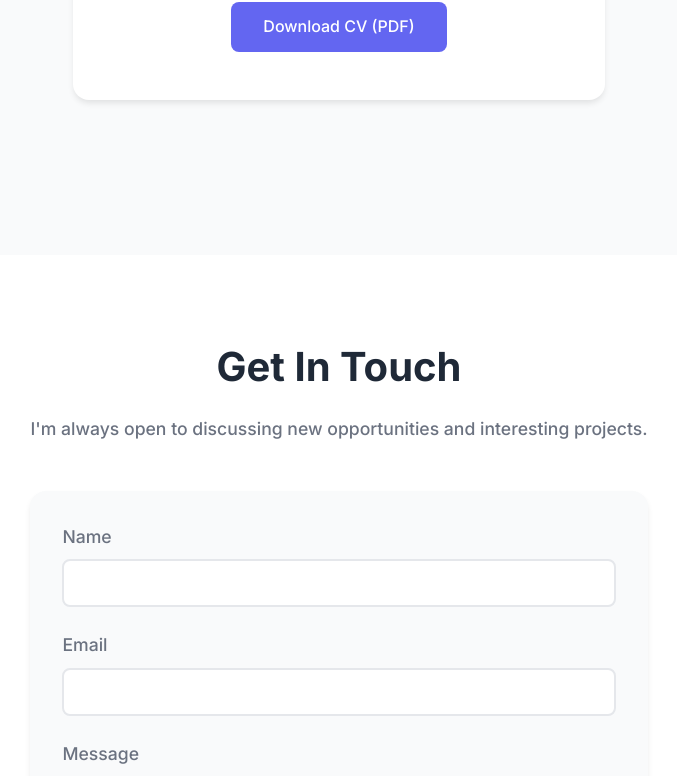
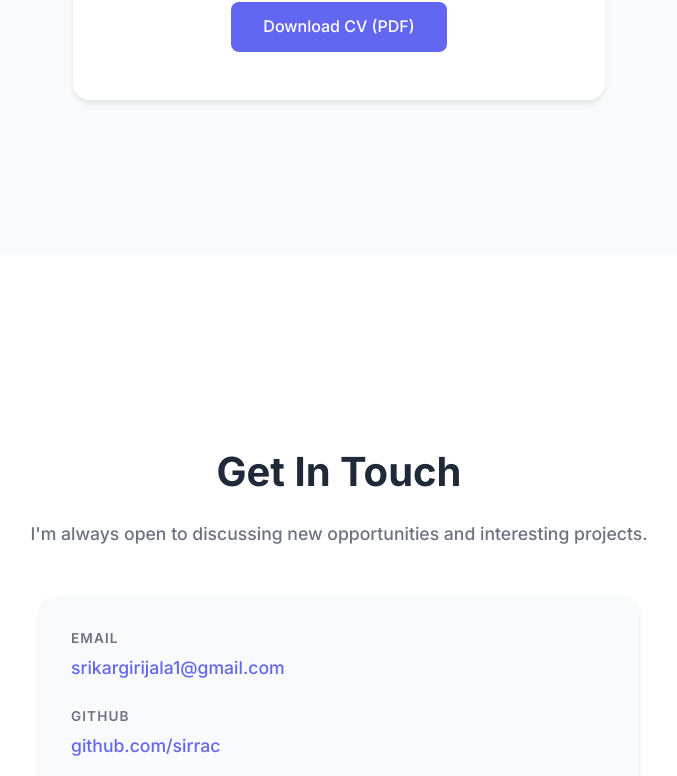
Before and after one commit to sirrac/sirrac.github.io, a React (Vite) app: page / in a window 1280 px wide. Shown: the part 3070-3846 px from the top of the page, without its empty margins (301-978 px from the left). Built offline with nearby package versions, Linux system fonts and the light colour scheme.

Commit message:
Email card changes

```diff
--- a/src/components/About.jsx
+++ b/src/components/About.jsx
@@ -16,6 +16,8 @@ const About = () => {
     'MongoDB',
     'PostgreSQL',
     'ReactJS',
+    'Java',
+
 
   ]
 
--- a/src/components/CV.jsx
+++ b/src/components/CV.jsx
@@ -2,7 +2,8 @@ import React from 'react'
 import './CV.css'
 
 const CV = () => {
-  const resumeUrl = `${import.meta.env.BASE_URL}Srikar_Girijala_Resume_2026.pdf`
+  // Files from public/ are served at the root, so use absolute path
+  const resumeUrl = '/Srikar_Girijala_Resume_2026.pdf'
 
   return (
     <section id="cv" className="section cv">
--- a/src/components/Contact.css
+++ b/src/components/Contact.css
@@ -5,60 +5,51 @@
 .contact-content {
   display: flex;
   justify-content: center;
-  max-width: 800px;
+  max-width: 600px;
   margin: 0 auto;
 }
 
-.contact-form {
+.contact-card {
   background-color: var(--bg-secondary);
   padding: 2rem;
   border-radius: 1rem;
   box-shadow: var(--shadow-md);
   width: 100%;
+  display: flex;
+  flex-direction: column;
+  gap: 1.5rem;
 }
 
-.form-group {
-  margin-bottom: 1.5rem;
+.contact-item {
+  display: flex;
+  flex-direction: column;
+  align-items: flex-start;
+  gap: 0.25rem;
 }
 
-.form-group label {
-  display: block;
-  margin-bottom: 0.5rem;
+.contact-label {
+  font-size: 0.85rem;
+  text-transform: uppercase;
+  letter-spacing: 0.08em;
+  color: var(--text-secondary);
+  font-weight: 600;
+}
+
+.contact-link {
   font-size: 1.1rem;
   font-weight: 500;
-  color: var(--text-secondary);
+  color: var(--primary-color);
+  text-decoration: none;
+  word-break: break-all;
+  transition: color 0.3s ease;
 }
 
-.form-group input,
-.form-group textarea {
-  width: 100%;
-  padding: 0.75rem;
-  border: 2px solid var(--border-color);
-  border-radius: 0.5rem;
-  font-family: inherit;
-  font-size: 1rem;
-  transition: all 0.3s ease;
-  background-color: white;
-}
-
-.form-group input:focus,
-.form-group textarea:focus {
-  outline: none;
-  border-color: var(--primary-color);
-  box-shadow: 0 0 0 3px rgba(99, 102, 241, 0.1);
-}
-
-.form-group textarea {
-  resize: vertical;
-  min-height: 120px;
-}
-
-.contact-form .btn {
-  width: 100%;
+.contact-link:hover {
+  color: var(--primary-dark);
 }
 
 @media (max-width: 768px) {
-  .contact-form {
+  .contact-card {
     padding: 1.5rem;
   }
 }
--- a/src/components/Contact.jsx
+++ b/src/components/Contact.jsx
@@ -1,75 +1,46 @@
-import React, { useState } from 'react'
+import React from 'react'
 import './Contact.css'
 
 const Contact = () => {
-  const [formData, setFormData] = useState({
-    name: '',
-    email: '',
-    message: ''
-  })
-
-  const handleChange = (e) => {
-    setFormData({
-      ...formData,
-      [e.target.name]: e.target.value
-    })
-  }
-
-  const handleSubmit = (e) => {
-    e.preventDefault()
-    const subject = encodeURIComponent('Portfolio contact form')
-    const body = encodeURIComponent(
-      `Name: ${formData.name}\nEmail: ${formData.email}\n\nMessage:\n${formData.message}`
-    )
-
-    window.location.href = `mailto:srikargirijala1@gmail.com?subject=${subject}&body=${body}`
-
-    alert('Thank you for your message! Your email client should now open with the message.')
-    setFormData({ name: '', email: '', message: '' })
-  }
-
   return (
     <section id="contact" className="section contact">
       <div className="container">
         <h2 className="section-title">Get In Touch</h2>
         <p className="section-subtitle">I'm always open to discussing new opportunities and interesting projects.</p>
         <div className="contact-content">
-          <form className="contact-form" onSubmit={handleSubmit}>
-            <div className="form-group">
-              <label htmlFor="name">Name</label>
-              <input
-                type="text"
-                id="name"
-                name="name"
-                value={formData.name}
-                onChange={handleChange}
-                required
-              />
+          <div className="contact-card">
+            <div className="contact-item">
+              <span className="contact-label">Email</span>
+              <a
+                href="mailto:srikargirijala1@gmail.com"
+                className="contact-link"
+              >
+                srikargirijala1@gmail.com
+              </a>
             </div>
-            <div className="form-group">
-              <label htmlFor="email">Email</label>
-              <input
-                type="email"
-                id="email"
-                name="email"
-                value={formData.email}
-                onChange={handleChange}
-                required
-              />
+            <div className="contact-item">
+              <span className="contact-label">GitHub</span>
+              <a
+                href="https://github.com/sirrac"
+                target="_blank"
+                rel="noopener noreferrer"
+                className="contact-link"
+              >
+                github.com/sirrac
+              </a>
             </div>
-            <div className="form-group">
-              <label htmlFor="message">Message</label>
-              <textarea
-                id="message"
-                name="message"
-                rows="5"
-                value={formData.message}
-                onChange={handleChange}
-                required
-              ></textarea>
+            <div className="contact-item">
+              <span className="contact-label">LinkedIn</span>
+              <a
+                href="https://www.linkedin.com/in/srikar-girijala-9b70ba24a/"
+                target="_blank"
+                rel="noopener noreferrer"
+                className="contact-link"
+              >
+                linkedin.com/in/srikar-girijala-9b70ba24a
+              </a>
             </div>
-            <button type="submit" className="btn btn-primary">Send Message</button>
-          </form>
+          </div>
         </div>
       </div>
     </section>
```
Also changed, not shown: 5 other files (tests, documents, lock files or other folders).
